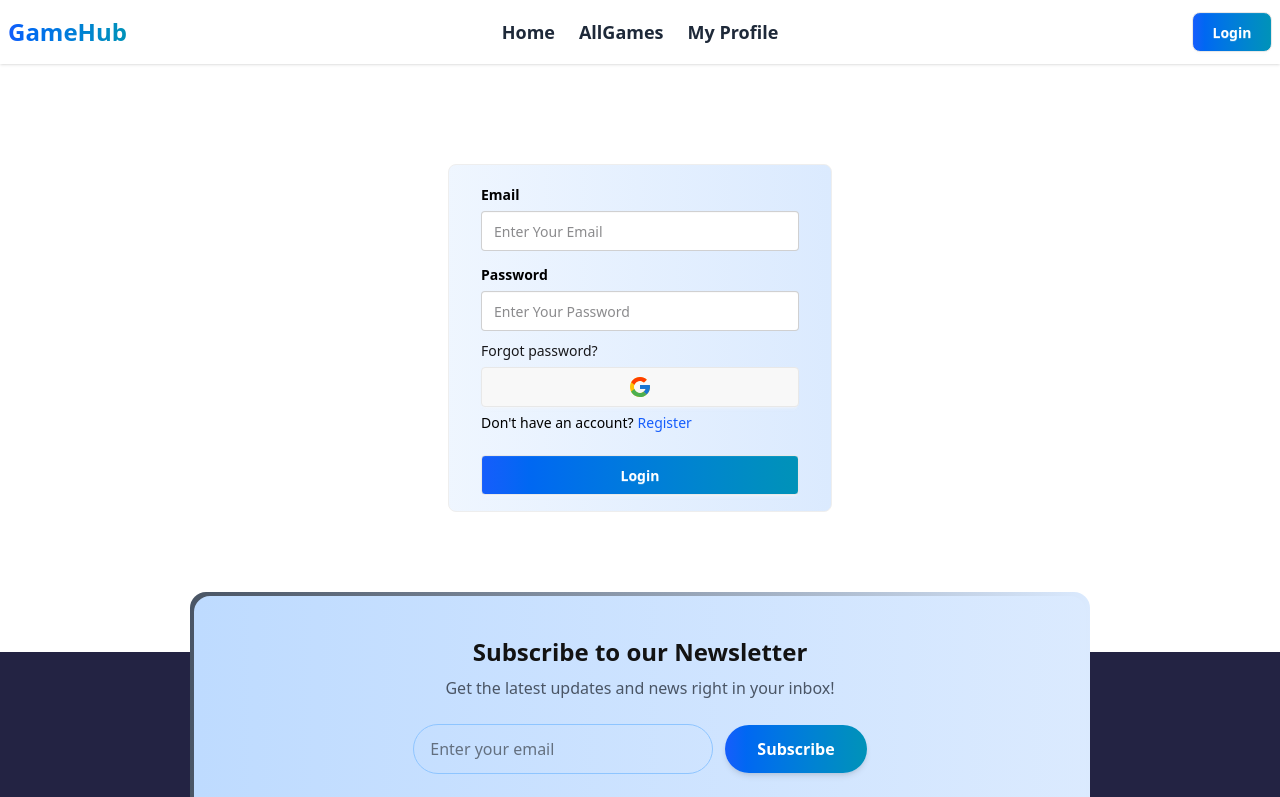
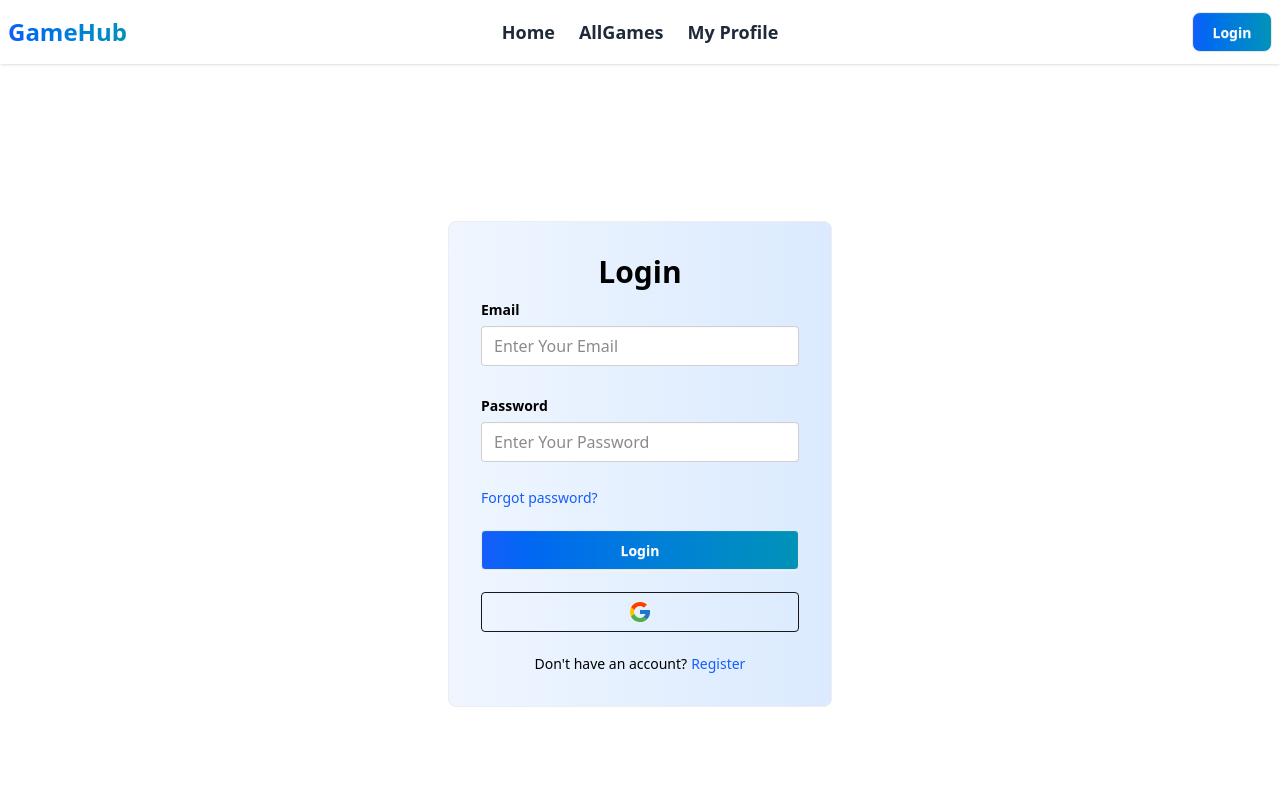
Before and after one commit to SiratimMChy/GameHub, a React app: page /login in a window 1280 px wide. Shown: the top 797 px of the page. Built offline with nearby package versions, Linux system fonts and the light colour scheme; no server answers; the HTML template or start-up script is replaced by a standard one.

Commit message:
Change some content

```diff
--- a/src/pages/Login.jsx
+++ b/src/pages/Login.jsx
@@ -56,34 +56,40 @@ const Login = () => {
 
 
     return (
-        <div className='items-center justify-center pb-10'>
+         <div className='flex items-center justify-center min-h-screen px-4 py-10'>
             <title>Login</title>
-            <div className="flex items-center justify-center p-25">
-                <form onSubmit={handleSubmit} className="fieldset  bg-linear-to-r from-blue-50 to-blue-100 border-base-300 rounded-box w-sm border p-4 px-8">
-                    <fieldset className="fieldset">
-                        <label className="label text-black text-sm font-semibold">Email</label>
-                        <input name='email' type="email" className="input validator" placeholder="Enter Your Email" />
-                        <p className="validator-hint hidden">Required</p>
-                    </fieldset>
+            <form onSubmit={handleSubmit} className="fieldset bg-linear-to-r from-blue-50 to-blue-100 border border-base-300 rounded-box w-full max-w-sm p-4 sm:p-6 md:p-8">
+                <h2 className="text-2xl md:text-3xl font-bold text-black text-center">Login</h2>
 
-                    <label className="fieldset">
-                        <span className="label text-black text-sm font-semibold">Password</span>
-                        <input name='password' type="password" className="input validator" placeholder="Enter Your Password" />
-                        <span className="validator-hint hidden">Required</span>
-                    </label>
+                <fieldset className="fieldset mb-4">
+                    <label className="label text-black text-sm font-semibold">Email</label>
+                    <input name='email' type="email" className="input input-bordered w-full text-sm md:text-base" placeholder="Enter Your Email" required />
+                </fieldset>
 
-                    <div><button type="button" onClick={hanldeforget} className="link link-hover text-sm">Forgot password?</button></div>
+                <fieldset className="fieldset mb-4">
+                    <label className="label text-black text-sm font-semibold">Password</label>
+                    <input name='password' type="password" className="input input-bordered w-full text-sm md:text-base" placeholder="Enter Your Password" required />
+                </fieldset>
 
+                <div className="mb-4">
+                    <button type="button" onClick={hanldeforget} className="link link-hover text-sm text-blue-600">
+                        Forgot password?
+                    </button>
+                </div>
 
-                    <button onClick={SignInWithGoogle} className="btn"><FcGoogle className="text-2xl" /></button>
+                <button type="submit" className="btn bg-linear-to-r from-blue-600 to-cyan-600 text-white font-semibold w-full mb-4">
+                    Login
+                </button>
 
-                    <div className="flex gap-1 text-sm ">
-                        <span className='text-black'>Don't have an account?</span><Link className='text-blue-600 link-hover' to="/signup">Register</Link>
-                    </div>
+                <button type="button" onClick={SignInWithGoogle} className="btn btn-outline w-full mb-4 flex items-center justify-center gap-2">
+                    <FcGoogle className="text-xl md:text-2xl" />
+                </button>
 
-                    <button className="btn  bg-linear-to-r from-blue-600 to-cyan-600 text-white font-semibold mt-4" type="submit">Login</button>
-                </form>
-            </div>
+                <div className="flex gap-1 text-sm justify-center">
+                    <span className='text-black'>Don't have an account?</span>
+                    <Link className='text-blue-600 link link-hover' to="/signup">Register</Link>
+                </div>
+            </form>
         </div>
     );
 };
--- a/src/pages/Profile.jsx
+++ b/src/pages/Profile.jsx
@@ -29,9 +29,8 @@ const Profile = () => {
 
 
     return (
-        <div className="flex justify-center items-center pb-20 m-10">
-            <div className="card w-1/2 bg-base-100 shadow-xl p-8">
-
+        <div className="flex justify-center items-center min-h-screen px-4 py-10 md:py-20">
+             <div className="card w-full max-w-md md:max-w-lg bg-base-100 shadow-xl p-4 sm:p-6 md:p-8">
                 <div className="flex flex-col items-center mb-6">
                     <div className="avatar">
                         <div className="w-28 rounded-full">
@@ -51,7 +50,7 @@ const Profile = () => {
 
                 {
                     isOpen && (
-                        <form onSubmit={handleUpdate} className="flex flex-col">
+                        <form onSubmit={handleUpdate} className="flex flex-col gap-4 mt-6">
 
                             <label className="label text-black text-sm font-semibold">Name</label>
                             <input
@@ -73,7 +72,7 @@ const Profile = () => {
                             />
 
                             <button
-                                className="btn bg-linear-to-r from-blue-600 to-cyan-600 text-white font-semibold w-50 mt-6 mx-auto"
+                                className="btn  btn-sm sm:btn-md bg-linear-to-r from-blue-600 to-cyan-600 text-white font-semibold w-50 mt-6 mx-auto"
                                 type="submit"
                             >
                                 Update
--- a/src/pages/Register.jsx
+++ b/src/pages/Register.jsx
@@ -5,10 +5,11 @@ import { updateProfile } from 'firebase/auth';
 import auth from '../firebase/firebase.config';
 import { FcGoogle } from 'react-icons/fc';
 import { toast } from 'react-toastify';
+import { useNavigate } from 'react-router';
 
 const Register = () => {
     const { registrationWithEmailAndPassword, setUser, handleSignupWithGoogle } = useContext(AuthContext);
-
+    const navigate = useNavigate();
     const handleSubmit = (e) => {
         e.preventDefault();
         const email = e.target.email.value;
@@ -42,6 +43,7 @@ const Register = () => {
                 }).then(() => {
                     setUser(userCredential.user)
                     toast.success('Registration successful!');
+                    navigate('/');
                 }).catch((error) => {
                     console.log(error);
 
@@ -62,6 +64,7 @@ const Register = () => {
                 const user = result.user;
                 setUser(user);
                 toast.success('Google signup successful!');
+                navigate('/');
             })
             .catch(error => {
                 toast.error(error.message);
@@ -70,34 +73,43 @@ const Register = () => {
     }
 
     return (
-        <div className='items-center justify-center pb-5'>
-            <title>Regisration</title>
-            <div className="flex items-center justify-center p-25">
-                <form onSubmit={handleSubmit} className="fieldset  bg-linear-to-r from-blue-50 to-blue-100 border-base-300 rounded-box w-sm border p-4 px-8">
-                    <fieldset className="fieldset">
+        <div className='flex items-center justify-center pb-15 px-4 '>
+            <title>Registration</title>
+            <div className="flex items-center justify-center w-full max-w-md p-4">
+                <form onSubmit={handleSubmit} className="fieldset bg-linear-to-r from-blue-50 to-blue-100 border-base-300 rounded-box w-full max-w-md border p-4 sm:p-6 md:p-8">
+                    <h2 className="text-2xl md:text-3xl font-bold text-black text-center">Regisration</h2>
+                    <fieldset className="fieldset space-y-1">
                         <label className="label text-black text-sm font-semibold">Name</label>
-                        <input name='name' type="text" className="input validator" placeholder="Enter Your Name" required />
+                        <input name='name' type="text" className="input validator w-full" placeholder="Enter Your Name" required />
+
 
                         <label className="label text-black text-sm font-semibold">Email</label>
-                        <input name='email' type="email" className="input validator" placeholder="Enter Your Email" required />
+                        <input name='email' type="email" className="input validator w-full" placeholder="Enter Your Email" required />
+
 
                         <label className="label text-black text-sm font-semibold">PhotoUrl</label>
-                        <input name='photoUrl' type="link" className="input validator" placeholder="Enter Your PhotoUrl" required />
+                        <input name='photoUrl' type="link" className="input validator w-full" placeholder="Enter Your PhotoUrl" required />
 
 
                         <span className="label text-black text-sm font-semibold">Password</span>
-                        <input name='password' type="password" className="input validator" placeholder="Enter Your Password" required />
+                        <input name='password' type="password" className="input validator w-full" placeholder="Enter Your Password" required />
+                    </fieldset>
 
-                    </fieldset>
-                    <button onClick={SignUpWithGoogle} className="btn"><FcGoogle className="text-2xl" /></button>
-                    <div className="flex gap-1 text-sm font-stretch-75%">
-                        <span className='text-black'>Already have an account?</span><Link className='text-blue-600' to="/login">Login</Link>
+
+                    <button onClick={SignUpWithGoogle} type="button" className="btn w-full mt-3 flex items-center justify-center">
+                        <FcGoogle className="text-2xl" />
+                    </button>
+
+
+                    <div className="flex gap-1 text-sm mt-3 justify-center">
+                        <span className='text-black'>Already have an account?</span>
+                        <Link className='text-blue-600' to="/login">Login</Link>
                     </div>
 
-                    <button className="btn  bg-linear-to-r from-blue-600 to-cyan-600 text-white font-semibold mt-4" type="submit">Register</button>
+
+                    <button className="btn bg-linear-to-r from-blue-600 to-cyan-600 text-white font-semibold mt-4 w-full" type="submit">Register</button>
                 </form>
             </div>
-
         </div>
     );
 };
```
